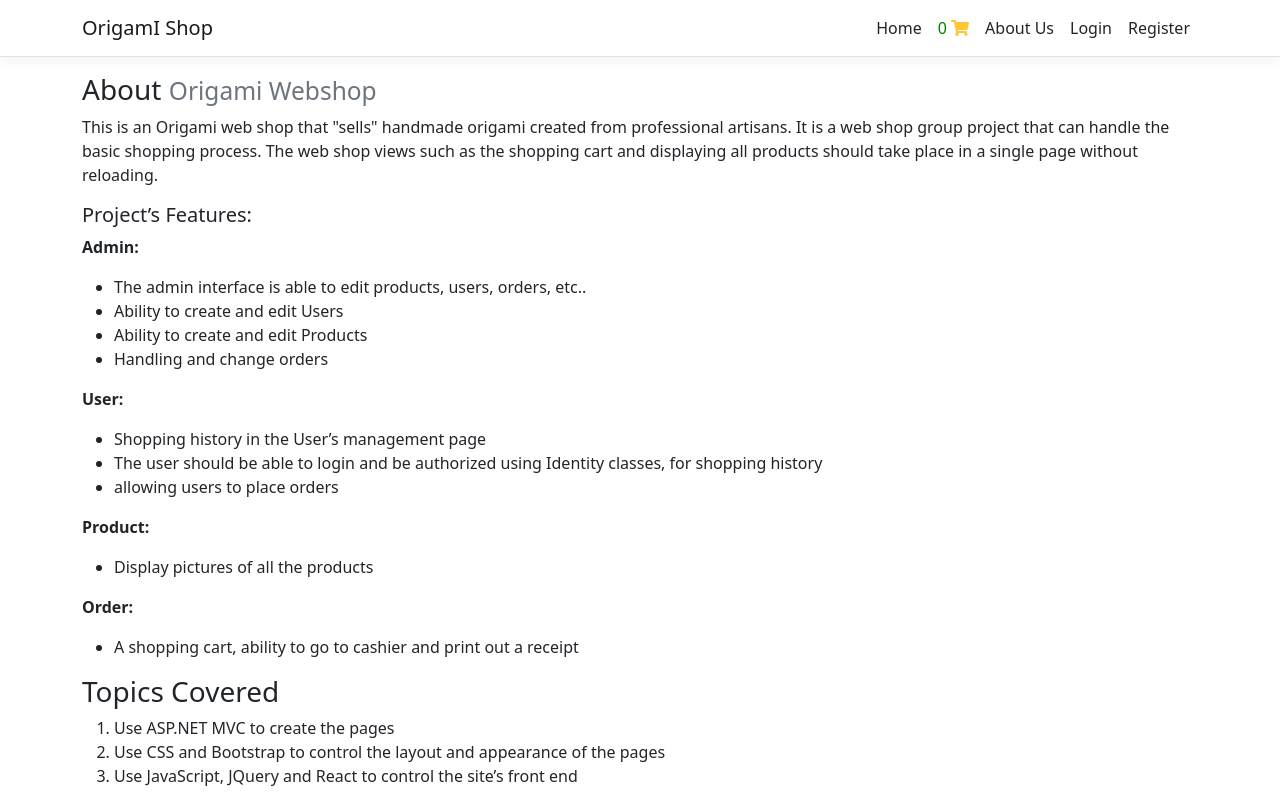
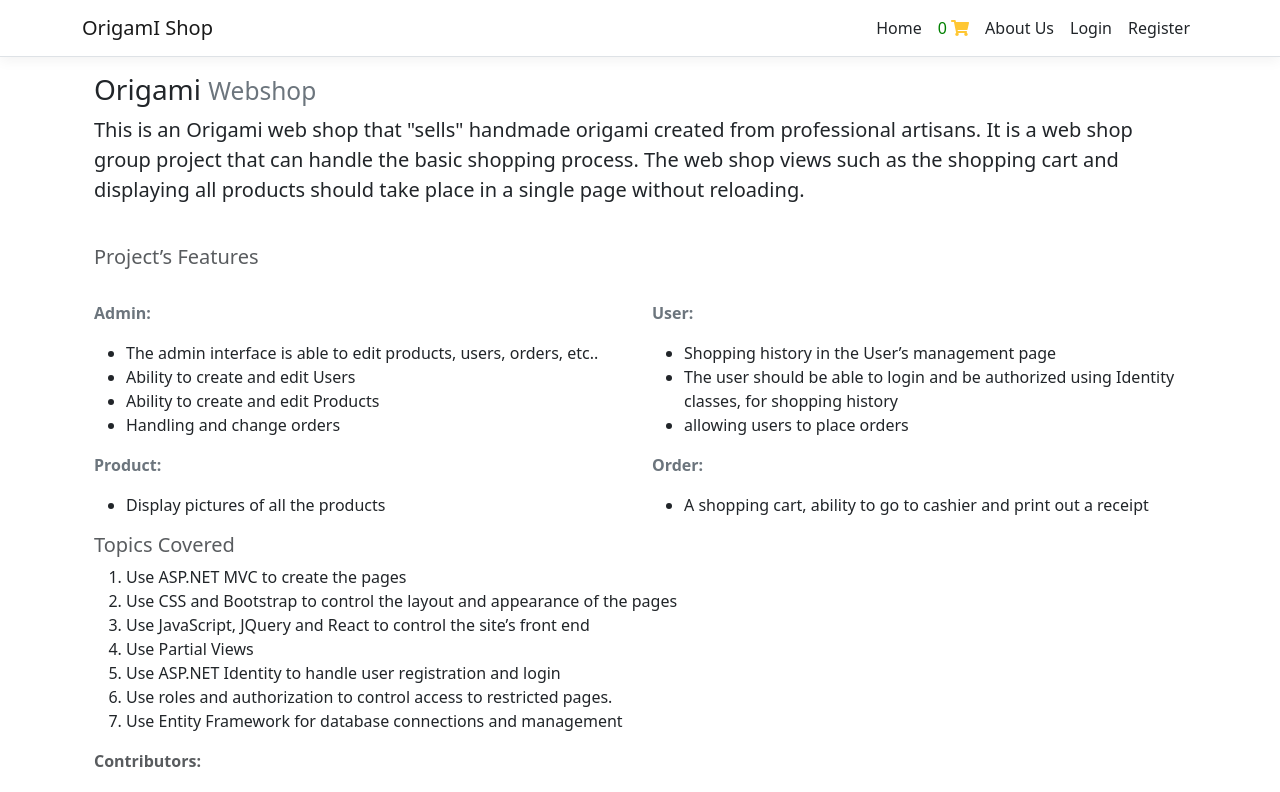
Before and after one commit to dotnet-webshop/OrigamiShopFrontend, a React (Create React App) app: page /about in a window 1280 px wide. Shown: the top 792 px of the page. Built offline with nearby package versions, Linux system fonts and the light colour scheme.

Commit message:
About page styling

```diff
--- a/src/components/About.js
+++ b/src/components/About.js
@@ -7,43 +7,62 @@ export class About extends Component {
     render() {
 
         return (
-            <div>
-                <h3>About <small className="text-muted">Origami Webshop</small></h3>
+            <div className="container">
+                <h3>Origami <small className="text-muted"> Webshop</small></h3>
 
-
-                <p>This is an Origami web shop that "sells" handmade origami created from professional artisans.
+                <div className="row">
+                    <div className="col">
+                        <p className="lead">This is an Origami web shop that "sells" handmade origami created from professional artisans.
                         It is a web shop group project that can handle the basic shopping process.
                         The web shop views such as the shopping cart and displaying all products should take place
                         in a single page without reloading.
                         </p>
+                    </div>
+                </div>
+                <br />
+                <div className="row">
+                    <div className="col">
+                        <h5 className="text-body text-opacity-75">Project’s Features</h5>
+                    </div>
+                </div>
+                <br />
 
-                <h5>Project’s Features:</h5>
-                <p><strong>Admin:</strong></p>
+                <div className="row">
+                    <div className="col">
+                        <p className="text-muted"><strong>Admin:</strong></p>
                         <ul>
                             <li>The admin interface is able to edit products, users, orders, etc..</li>
                             <li>Ability to create and edit Users</li>
                             <li>Ability to create and edit Products</li>
                             <li>Handling and change orders </li>
                         </ul>
-
-                <p><strong>User:</strong></p>
+                    </div>
+                    <div className="col">
+                        <p className="text-muted"><strong>User:</strong></p>
                         <ul>
                             <li>Shopping history in the User’s management page</li>
                             <li>The user should be able to login and be authorized using Identity classes, for shopping history</li>
                             <li>allowing users to place orders</li>
                         </ul>
-
-                <p><strong>Product:</strong></p>
+                    </div>
+                </div>
+                <div className="row">
+                    <div className="col">
+                        <p className="text-muted"><strong>Product:</strong></p>
                         <ul>
                             <li>Display pictures of all the products</li>
                         </ul>
-
-                <p><strong>Order:</strong></p>
+                    </div>
+                    <div className="col">
+                        <p className="text-muted"><strong>Order:</strong></p>
                         <ul>
                             <li>A shopping cart, ability to go to cashier and print out a receipt</li>
                         </ul>
+                    </div>
+                </div>
 
-                <h3>Topics Covered</h3>
+
+                <h5 className="text-body text-opacity-75">Topics Covered</h5>
                 <ol>
                     <li>Use ASP.NET MVC to create the pages</li>
                     <li>Use CSS and Bootstrap to control the layout and appearance of the pages</li>
@@ -55,7 +74,7 @@ export class About extends Component {
 
                 </ol>
 
-                <p><strong>Contributors:</strong></p>
+                <p className="text-body text-opacity-75"><strong>Contributors:</strong></p>
                 <ul className="list-inline">
                     <li className="list-inline-item"><a href='https://github.com/KimRoys'>Kim Roysdotter, </a></li>
                     <li className="list-inline-item"><a href='https://github.com/Nekooos'>Kristoffer, </a></li>
```
Lines whose indentation alone changed are shown as unchanged.
